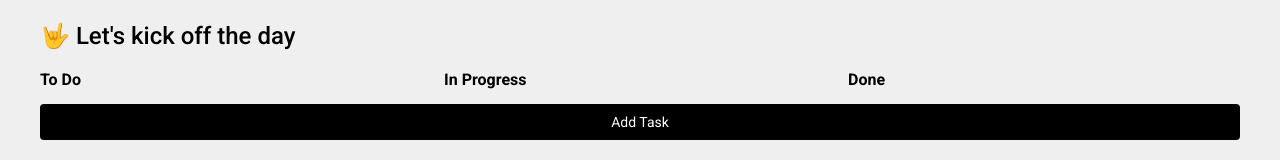
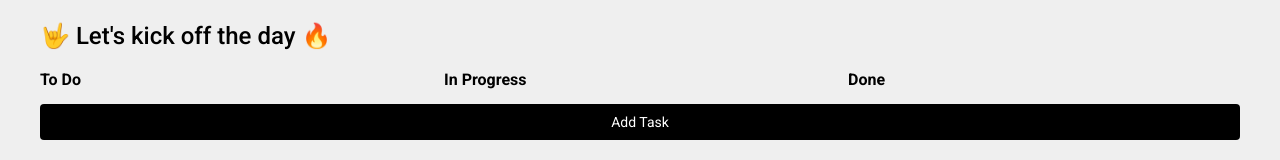
Before and after one commit to educartoons/react-workshop-1, a React (Vite) app: page /login in a window 1280 px wide. Shown: the top 160 px of the page. Built offline with nearby package versions, Linux system fonts and the light colour scheme.

Commit message:
added fire

```diff
--- a/src/components/Kanban.tsx
+++ b/src/components/Kanban.tsx
@@ -10,7 +10,9 @@ export default function Kanban() {
 
   return (
     <div className="w-[1200px] mx-auto pt-5">
-      <h2 className="text-2xl font-medium mb-4">🤟 Let's kick off the day</h2>
+      <h2 className="text-2xl font-medium mb-4">
+        🤟 Let's kick off the day 🔥
+      </h2>
       <div className="grid grid-cols-3 gap-3">
         <TaskList
           namePrevList={null}
```
